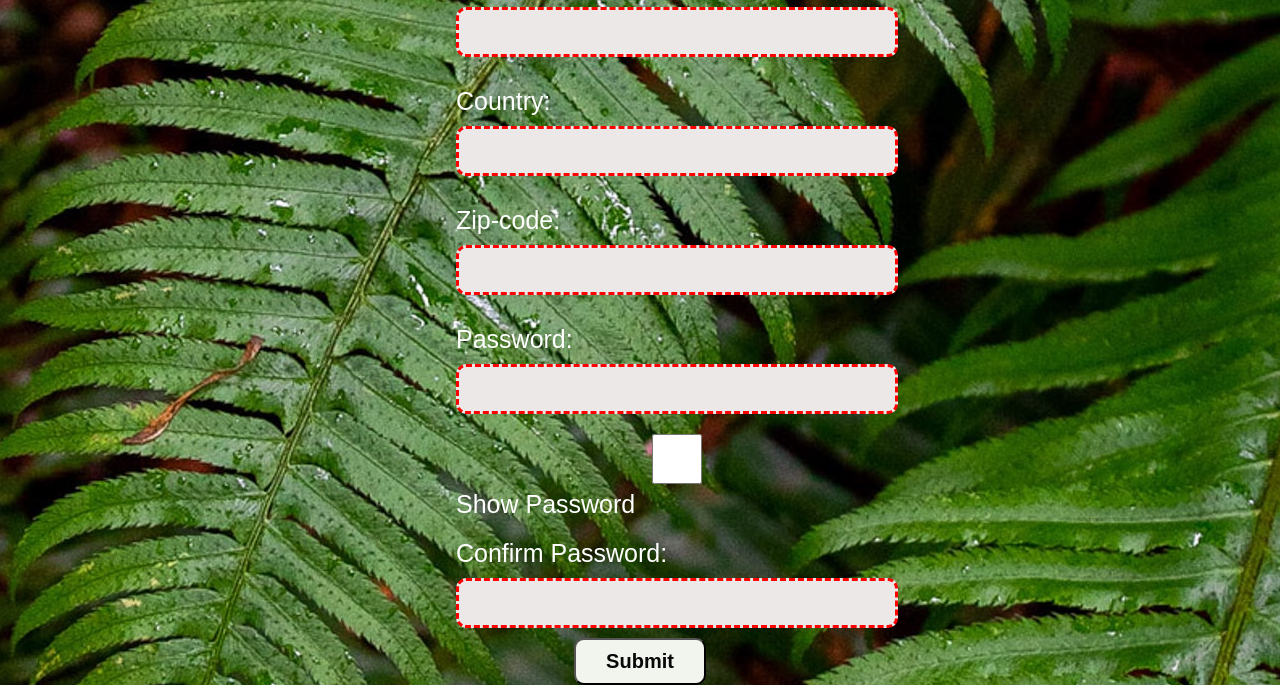
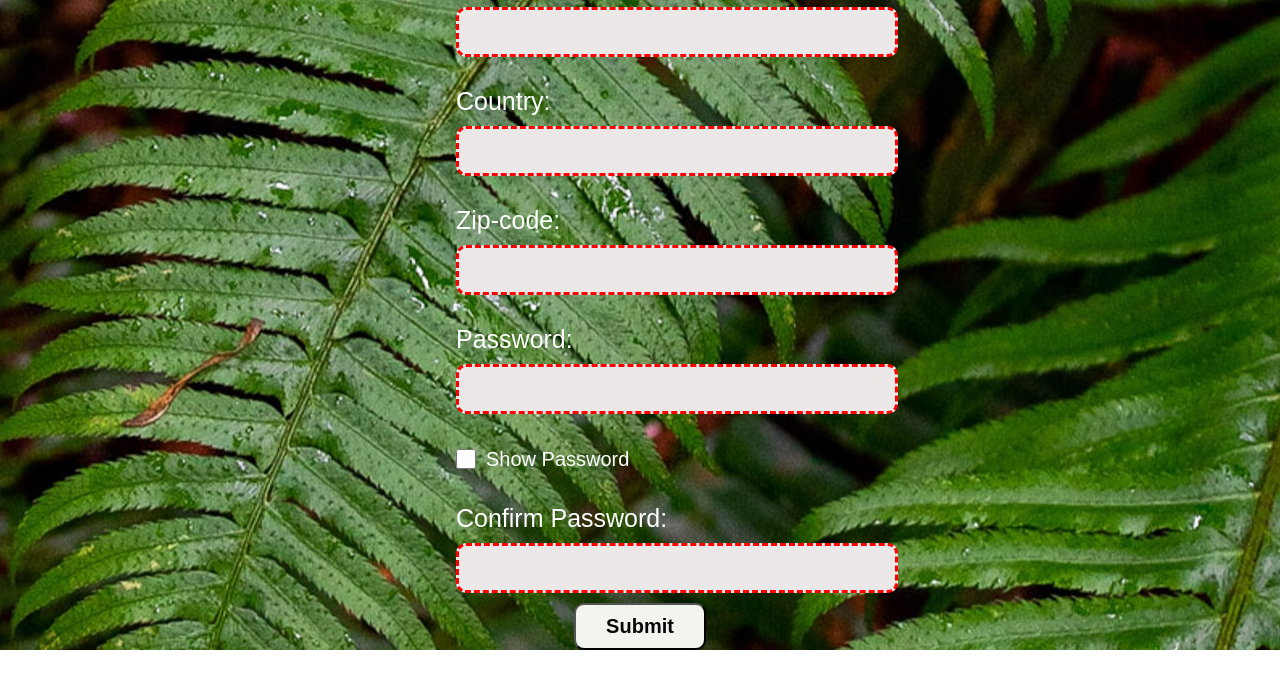
Before and after one commit to IamHenryOkeke/Form-Validation-With-Javascript, a plain HTML site: page index.html in a window 1280 px wide. Shown: the part 223-908 px from the top of the page. After the commit the page ends 873 px from the top, so only its background shows below. Drawn offline with Linux system fonts and the light colour scheme.

Commit message:
styled password invalid and valid state

```diff
--- a/styles/style.css
+++ b/styles/style.css
@@ -64,7 +64,7 @@ input:invalid{
 }
 
 input:valid{
-    border: 3px dashed green;
+    border: 5px solid green;
 }
 
 button{
@@ -78,3 +78,15 @@ button{
     cursor: pointer;
 
 }
+
+#showPSW{
+    display: flex;
+    align-items: center;
+    font-size: 20px;
+}
+
+#showPSW > input{
+    padding: 0px;
+    width: 20px;
+    margin-right: 10px;
+}
```
